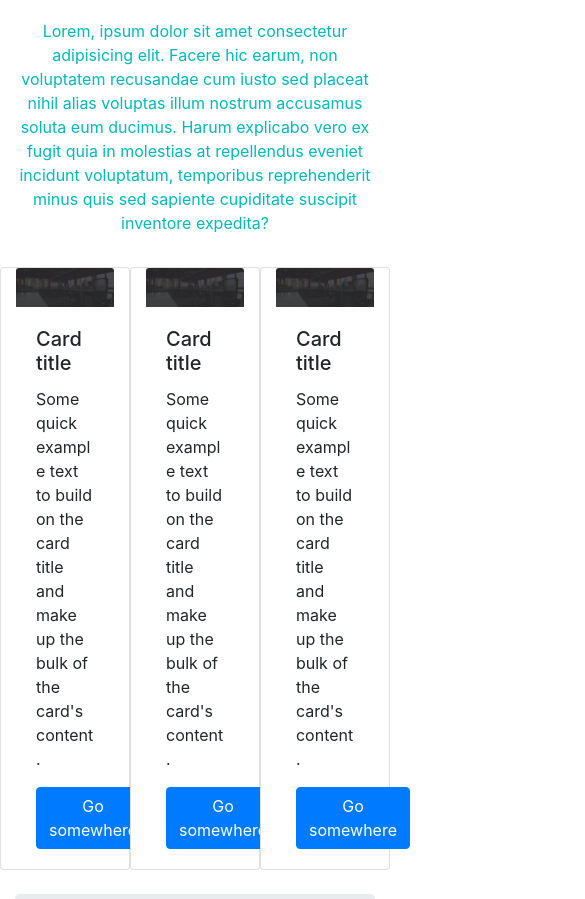
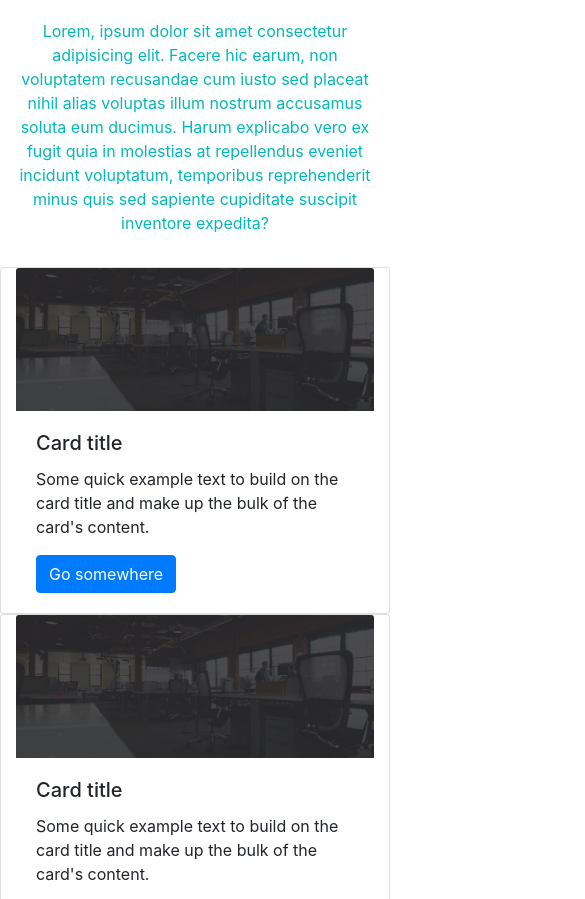
Before and after one commit to mauricioppgo/Practicas, a plain HTML site: page index.html in a window 390 px wide. Shown: the part 449-1348 px from the top of the page, 585 px wide, since content can reach past the window. Drawn offline with nearby package versions, Linux system fonts and the light colour scheme.

Commit message:
responsive

```diff
--- a/index.html
+++ b/index.html
@@ -82,7 +82,7 @@
 
                           <div class="container">
                            <div class="row">
-                            <div class="card  col-4" style="width: 18rem;">
+                            <div class="card  col-12 col-md-4" style="width: 18rem;">
                                     <img src="slide1.jpg" class="card-img-top" alt="...">
                                     <div class="card-body">
                                       <h5 class="card-title">Card title</h5>
@@ -90,7 +90,7 @@
                                       <a href="#" class="btn btn-primary">Go somewhere</a>
                                     </div>
                                   </div>
-                            <div class=" card  col-4" style="width: 18rem;">
+                            <div class=" card col-12 col-md-4" style="width: 18rem;">
                                     <img src="slide1.jpg" class="card-img-top" alt="...">
                                     <div class="card-body">
                                       <h5 class="card-title">Card title</h5>
@@ -98,7 +98,7 @@
                                       <a href="#" class="btn btn-primary">Go somewhere</a>
                                     </div>
                                   </div>
-                        <div class=" card col-4" style="width: 18rem;">
+                        <div class=" card col-12 col-md-4" style="width: 18rem;">
                                     <img src="slide1.jpg" class="card-img-top" alt="...">
                                     <div class="card-body">
                                       <h5 class="card-title">Card title</h5>
@@ -126,7 +126,7 @@
                         </div>
                         <div class="container">
                             <div class="row">
-                        <div class="col-6">
+                        <div class="col-12 col-md-6">
                                 <div class="accordion" id="accordionExample">
                                         <div class="card">
                                           <div class="card-header" id="headingOne" style="background: rgb(3, 184, 184);">
@@ -173,7 +173,7 @@
                                         </div>
                                       </div>
                         </div>
-                        <div class="col-6">
+                        <div class="col-12 col-md-6 pt-5 pt-md-0">
                                 <div class="card" style="width: 30rem;">
                                         <img src="slide1.jpg" class="card-img-top" alt="...">
 
```
